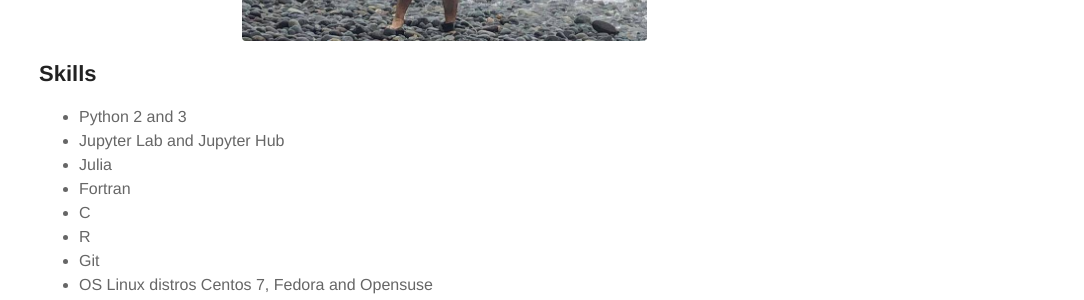
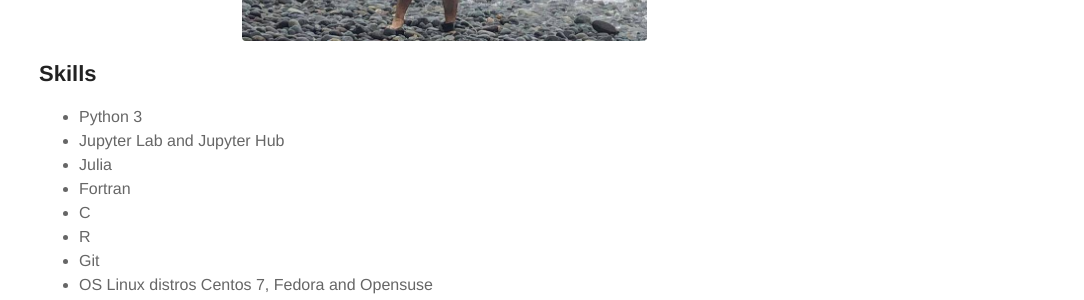
Before and after one commit to vrrp/vrojas.github.io, a Jekyll site: the page built from about.md, in a window 1280 px wide. Shown: the part 489-789 px from the top of the page, without its empty margins (196-1280 px from the left). Built offline with Jekyll 4.4.1, drawn with Linux system fonts in a browser that asks for light colours.

Commit message:
Update about.md

```diff
--- a/about.md
+++ b/about.md
@@ -7,7 +7,7 @@ layout: page
 <h2>Skills</h2>
 
 <ul class="skills">
-	<li>Python 2 and 3</li>
+	<li>Python 3</li>
 	<li>Jupyter Lab and Jupyter Hub</li>
 	<li>Julia</li>
 	<li>Fortran</li>
```
